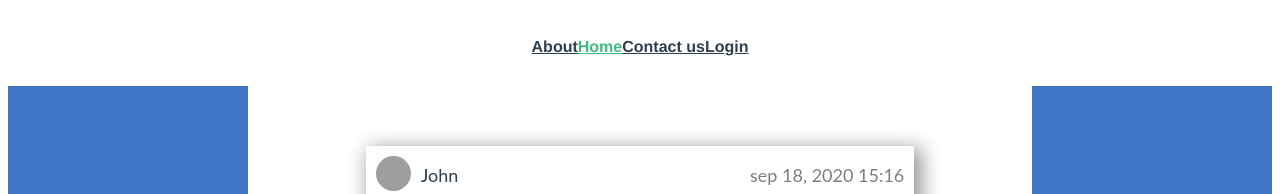
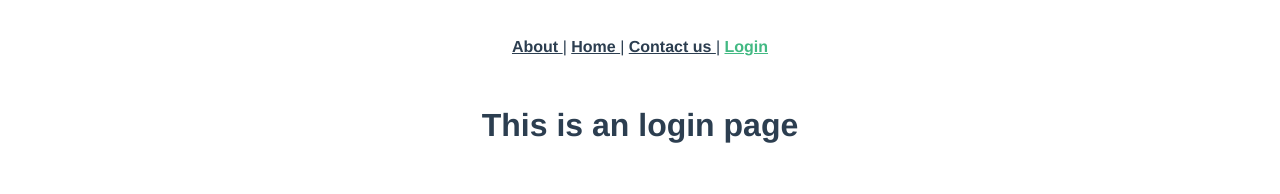
Before and after one commit to regitaluukas/wad2021_hw3, a Vue app: page / in a window 1280 px wide. Shown: the top 194 px of the page. Built offline with nearby package versions, Linux system fonts and the light colour scheme; grey boxes are pictures that could not be loaded.

Commit message:
fixed some routes and made it so that the first page when opened would be login

```diff
--- a/src/App.vue
+++ b/src/App.vue
@@ -1,10 +1,10 @@
 <template>
   <div id="app">
     <div id="nav">
-      <router-link to="/about">About</router-link>
-       <router-link to="/">Home</router-link>
-       <router-link to="/contactus">Contact us</router-link>
-       <router-link to="/login">Login</router-link>
+      <router-link to="/about"> About </router-link>|
+       <router-link :to="{ name: 'posts'}"> Home </router-link>|
+       <router-link :to="{ name: 'contactus'}"> Contact us </router-link>|
+       <router-link :to="{ name: 'login'}"> Login </router-link>
     </div>
     <router-view />
   </div>
--- a/src/router/index.js
+++ b/src/router/index.js
@@ -16,9 +16,27 @@ const routes = [
       import(/* webpackChunkName: "about" */ "../views/About.vue"),
   },
   {
-    path: "/",
+    path: "/posts",
     name: "posts",
     component: posts
+  },
+  {
+    path: "/",
+    name: "login",
+    // route level code-splitting
+    // this generates a separate chunk (about.[hash].js) for this route
+    // which is lazy-loaded when the route is visited.
+    component: () =>
+      import(/* webpackChunkName: "about" */ "../views/login.vue"),
+  },
+  {
+    path: "/contactus",
+    name: "contactus",
+    // route level code-splitting
+    // this generates a separate chunk (about.[hash].js) for this route
+    // which is lazy-loaded when the route is visited.
+    component: () =>
+      import(/* webpackChunkName: "about" */ "../views/contactus.vue"),
   },
 ];
 
--- a/src/views/contactus.vue
+++ b/src/views/contactus.vue
@@ -1,16 +1,5 @@
 <template>
   <div class="about">
-    <h1>This is an about page</h1>
+    <h1>This is an contact us page</h1>
   </div>
 </template>
-<script>
-// @ is an alias to /src
-import HelloWorld from "@/components/HelloWorld.vue";
-
-export default {
-  name: "Home",
-  components: {
-    HelloWorld,
-  },
-};
-</script>
--- a/src/views/login.vue
+++ b/src/views/login.vue
@@ -0,0 +1,7 @@
+<template>
+  <div class="about">
+    <h1>This is an login page</h1>
+  </div>
+</template>
+<script>
+// @ is an alias to /src
```
